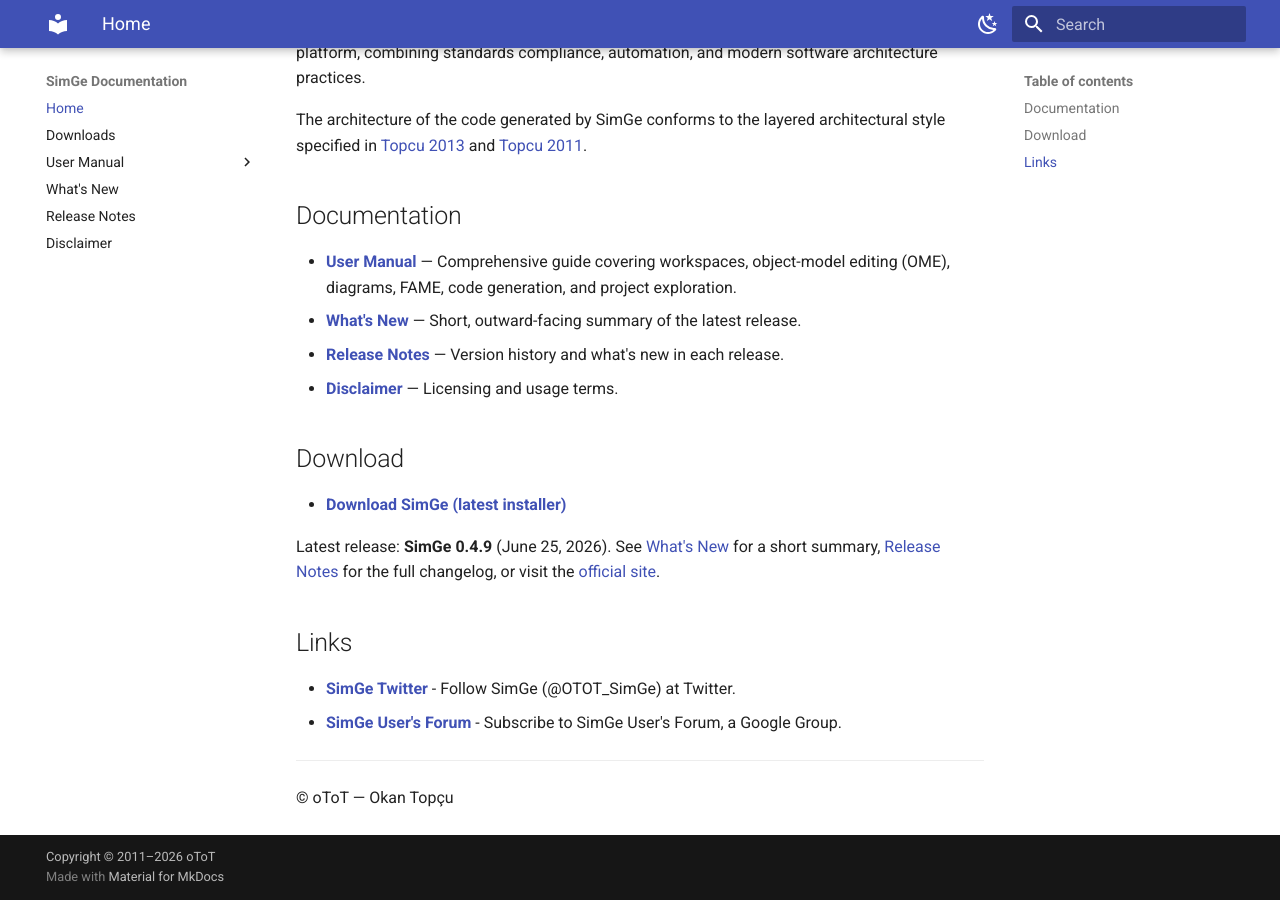
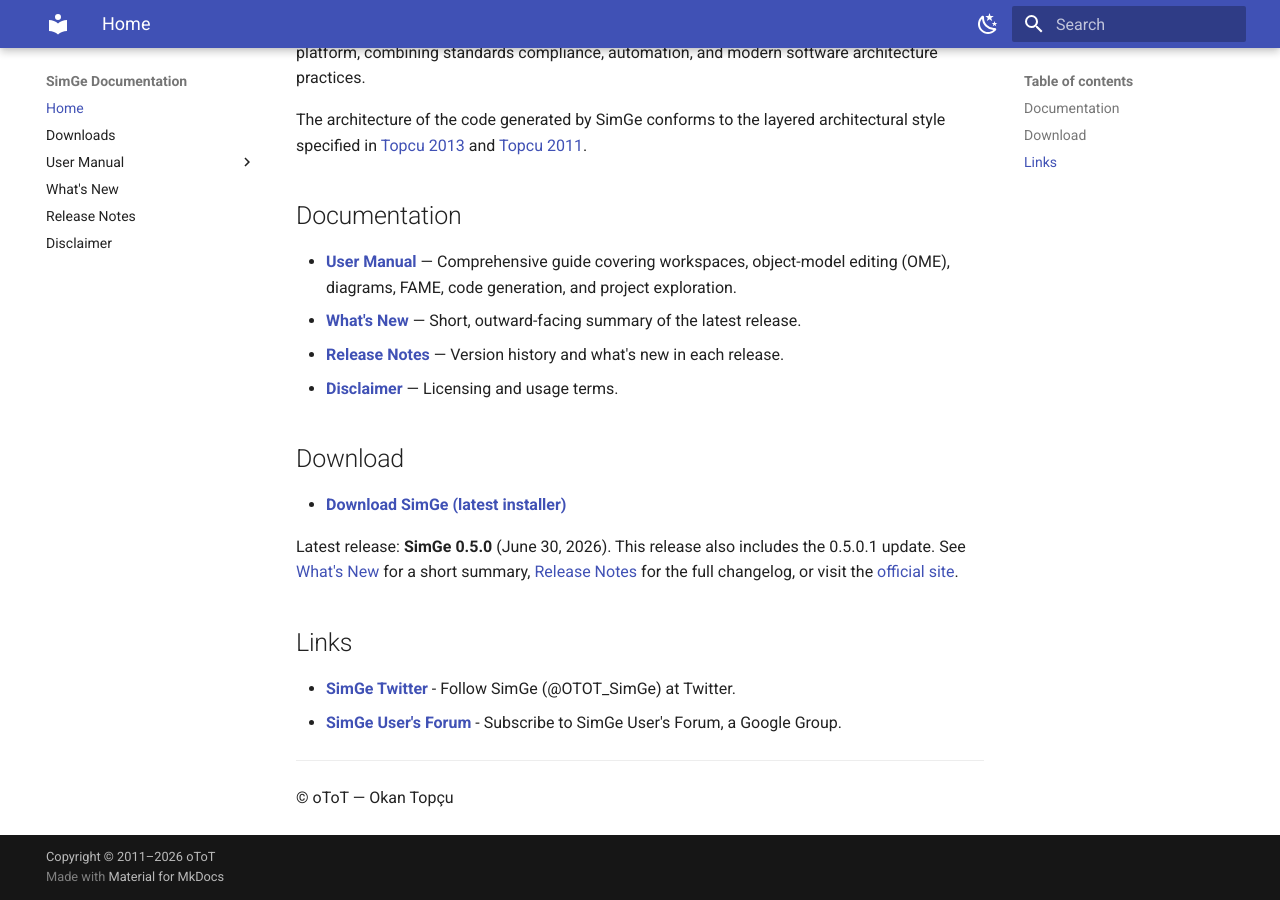
Before and after one commit to otopcu/simge-site, an MkDocs documentation site: the page built from docs/index.md, in a window 1280 px wide and 900 px high, scrolled down 690 px. Built offline with MkDocs 1.6.1 and Material for MkDocs 9.7.7, drawn with Linux system fonts in a browser that asks for light colours.

Commit message:
Publish documentation update (2026-07-05)

```diff
--- a/docs/index.md
+++ b/docs/index.md
@@ -23,7 +23,7 @@ The architecture of the code generated by SimGe conforms to the layered architec
 
 - **[Download SimGe (latest installer)](https://github.com/otopcu/simge-site/releases/latest/download/SimGe.msi){ target="_blank" rel="noopener" }**
 
-Latest release: **SimGe 0.4.9** (June 25, 2026). See [What's New](WhatsNew.md) for a short summary, [Release Notes](ReleaseNotes.md) for the full changelog, or visit the [official site](https://sites.google.com/view/okantopcu/simge){ target="_blank" rel="noopener" }.
+Latest release: **SimGe 0.5.0** (June 30, 2026). This release also includes the 0.5.0.1 update. See [What's New](WhatsNew.md) for a short summary, [Release Notes](ReleaseNotes.md) for the full changelog, or visit the [official site](https://sites.google.com/view/okantopcu/simge){ target="_blank" rel="noopener" }.
 
 ## Links
 
```
Also changed, not shown: docs/Downloads.md (+1 -1 lines).
